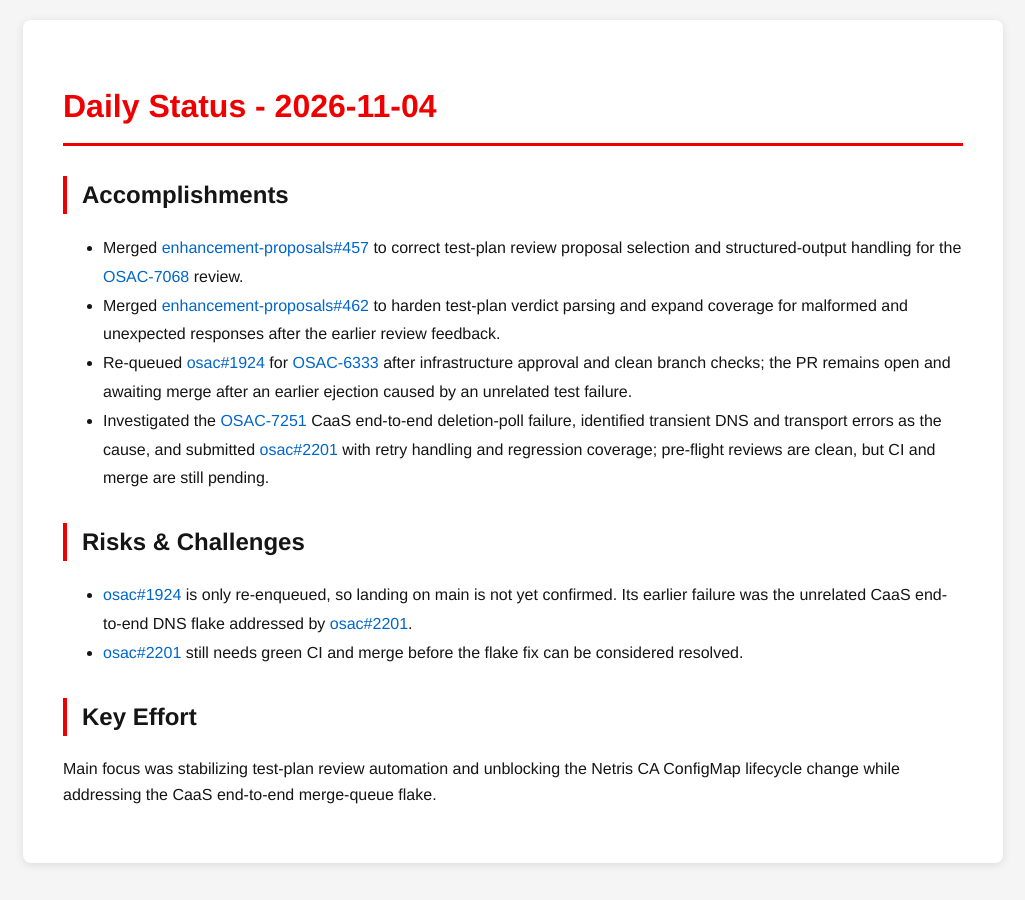
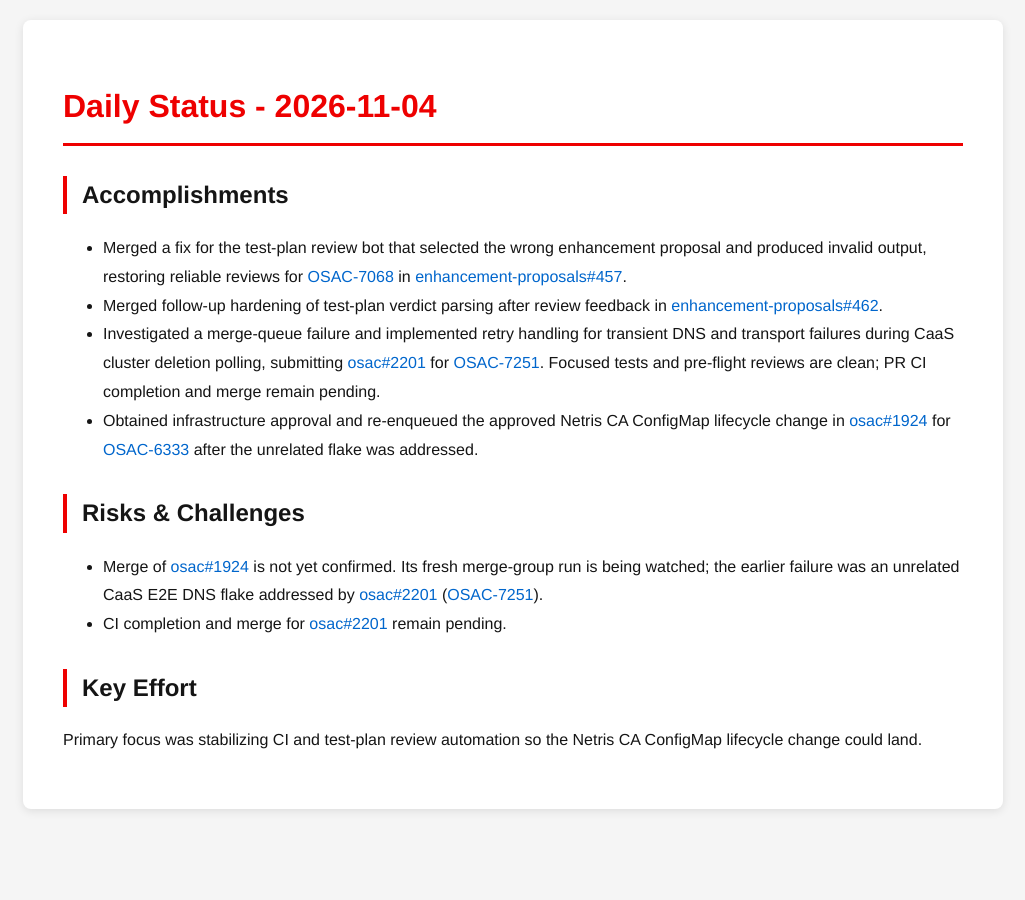
Before and after one commit to tzvatot/daily-status, a Jekyll site: the page built from 2026-11-04.md, in a window 1280 px wide. Shown: the whole page, without its empty margins (127-1152 px from the left). Built offline with Jekyll 4.4.1, drawn with Linux system fonts in a browser that asks for light colours.

Commit message:
Daily status update - 2026-11-04

```diff
--- a/2026-11-04.md
+++ b/2026-11-04.md
@@ -7,14 +7,14 @@ date: 2026-11-04
 # Daily Status - 2026-11-04
 
 ## Accomplishments
-- Merged [enhancement-proposals#457](https://github.com/osac-project/enhancement-proposals/pull/457) to correct test-plan review proposal selection and structured-output handling for the [OSAC-7068](https://redhat.atlassian.net/browse/OSAC-7068) review.
-- Merged [enhancement-proposals#462](https://github.com/osac-project/enhancement-proposals/pull/462) to harden test-plan verdict parsing and expand coverage for malformed and unexpected responses after the earlier review feedback.
-- Re-queued [osac#1924](https://github.com/osac-project/osac/pull/1924) for [OSAC-6333](https://redhat.atlassian.net/browse/OSAC-6333) after infrastructure approval and clean branch checks; the PR remains open and awaiting merge after an earlier ejection caused by an unrelated test failure.
-- Investigated the [OSAC-7251](https://redhat.atlassian.net/browse/OSAC-7251) CaaS end-to-end deletion-poll failure, identified transient DNS and transport errors as the cause, and submitted [osac#2201](https://github.com/osac-project/osac/pull/2201) with retry handling and regression coverage; pre-flight reviews are clean, but CI and merge are still pending.
+- Merged a fix for the test-plan review bot that selected the wrong enhancement proposal and produced invalid output, restoring reliable reviews for [OSAC-7068](https://redhat.atlassian.net/browse/OSAC-7068) in [enhancement-proposals#457](https://github.com/osac-project/enhancement-proposals/pull/457).
+- Merged follow-up hardening of test-plan verdict parsing after review feedback in [enhancement-proposals#462](https://github.com/osac-project/enhancement-proposals/pull/462).
+- Investigated a merge-queue failure and implemented retry handling for transient DNS and transport failures during CaaS cluster deletion polling, submitting [osac#2201](https://github.com/osac-project/osac/pull/2201) for [OSAC-7251](https://redhat.atlassian.net/browse/OSAC-7251). Focused tests and pre-flight reviews are clean; PR CI completion and merge remain pending.
+- Obtained infrastructure approval and re-enqueued the approved Netris CA ConfigMap lifecycle change in [osac#1924](https://github.com/osac-project/osac/pull/1924) for [OSAC-6333](https://redhat.atlassian.net/browse/OSAC-6333) after the unrelated flake was addressed.
 
 ## Risks & Challenges
-- [osac#1924](https://github.com/osac-project/osac/pull/1924) is only re-enqueued, so landing on main is not yet confirmed. Its earlier failure was the unrelated CaaS end-to-end DNS flake addressed by [osac#2201](https://github.com/osac-project/osac/pull/2201).
-- [osac#2201](https://github.com/osac-project/osac/pull/2201) still needs green CI and merge before the flake fix can be considered resolved.
+- Merge of [osac#1924](https://github.com/osac-project/osac/pull/1924) is not yet confirmed. Its fresh merge-group run is being watched; the earlier failure was an unrelated CaaS E2E DNS flake addressed by [osac#2201](https://github.com/osac-project/osac/pull/2201) ([OSAC-7251](https://redhat.atlassian.net/browse/OSAC-7251)).
+- CI completion and merge for [osac#2201](https://github.com/osac-project/osac/pull/2201) remain pending.
 
 ## Key Effort
-Main focus was stabilizing test-plan review automation and unblocking the Netris CA ConfigMap lifecycle change while addressing the CaaS end-to-end merge-queue flake.
+Primary focus was stabilizing CI and test-plan review automation so the Netris CA ConfigMap lifecycle change could land.
```
